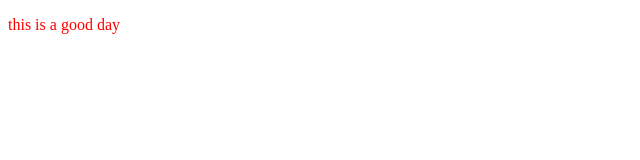
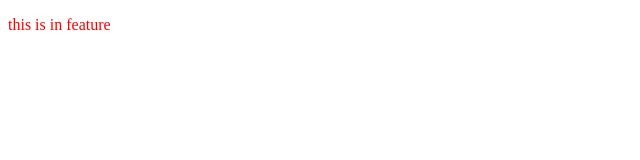
Before and after one commit to Shivakumarkodam/ssp, a plain HTML site: page index.html in a window 1280 px wide. Shown: the full height of the page, 0-640 px from the left. Drawn offline with Linux system fonts and the light colour scheme.

Commit message:
added line

```diff
--- a/index.html
+++ b/index.html
@@ -7,6 +7,6 @@
     <link rel="stylesheet" href="index.css">
 </head>
 <body>
-    <p>this is a good day</p>
+    <p>this is in feature</p>
 </body>
 </html>
```
